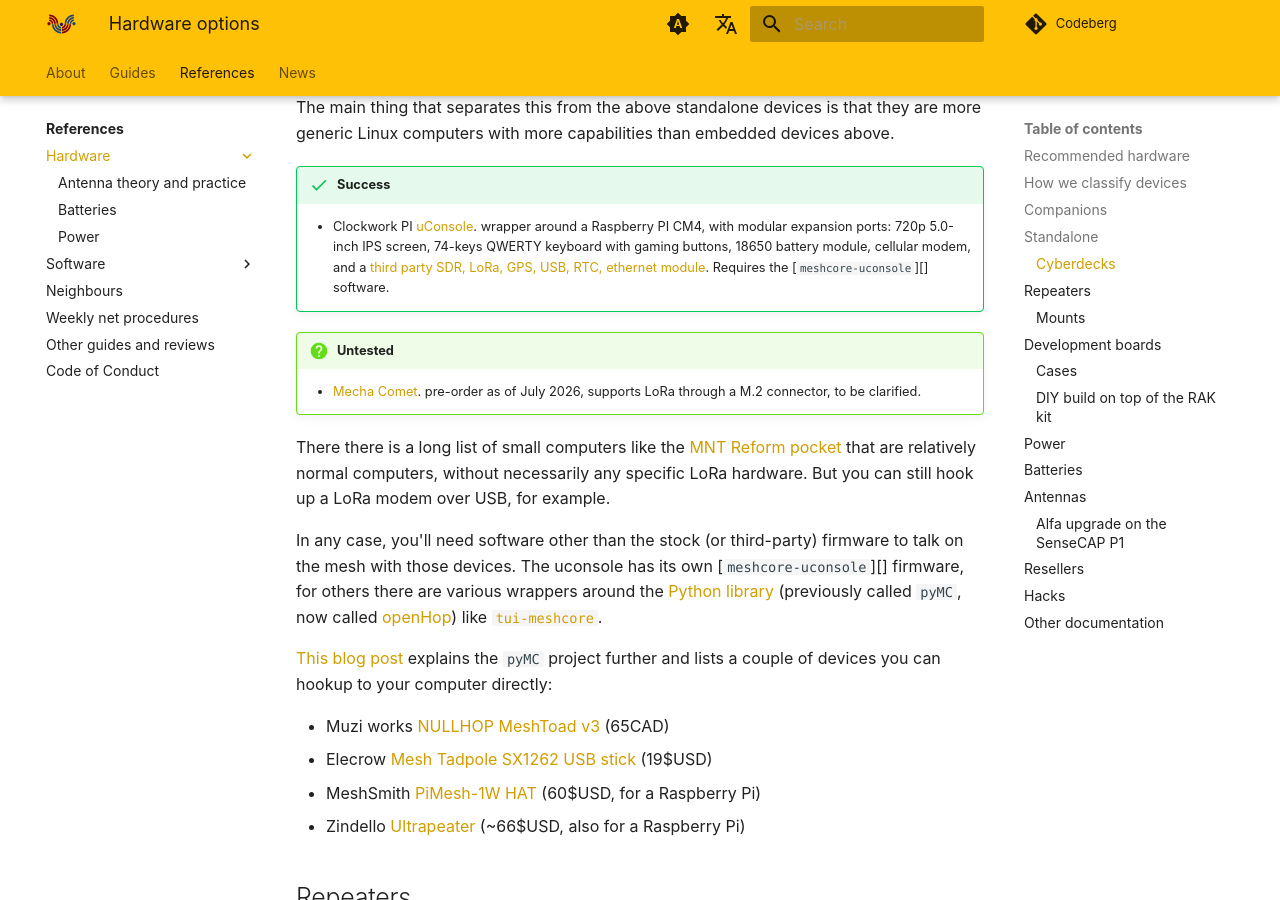
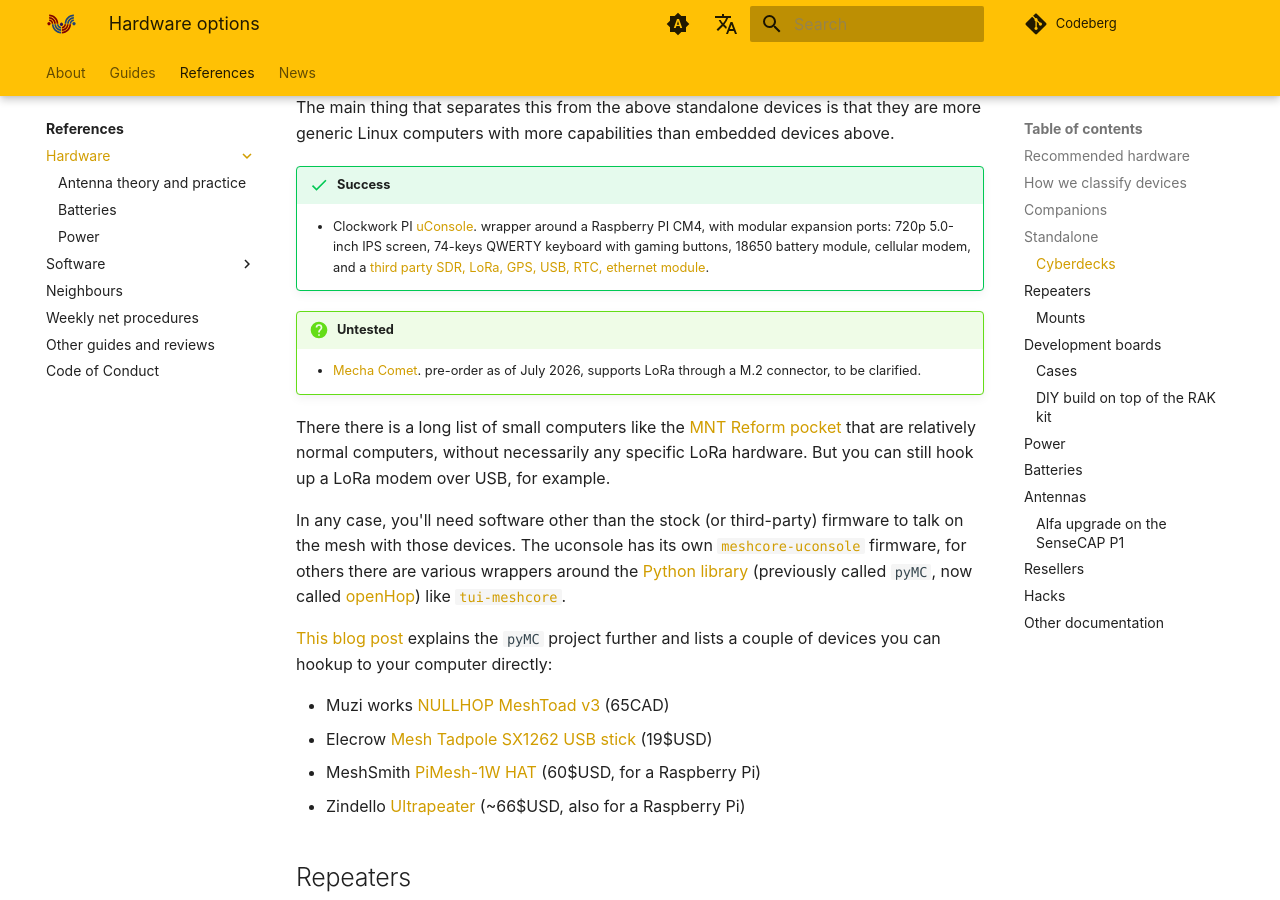
Before and after one commit to ReseauLibre/lora.reseaulibre.ca, an MkDocs documentation site: the page built from docs/references/hardware/index.md, in a window 1280 px wide and 900 px high, scrolled down 5207 px. Built offline with MkDocs 1.6.1 and Material for MkDocs 9.7.7, drawn with Linux system fonts in a browser that asks for light colours; plug-ins that fetch from the network failed and are left out; comment, search, counter and statistics services are not loaded.

Commit message:
hardware: fix markup, again

```diff
--- a/docs/references/hardware/index.md
+++ b/docs/references/hardware/index.md
@@ -278,10 +278,7 @@
     wrapper around a Raspberry PI CM4, with modular expansion ports: 720p 5.0-inch IPS screen,
     74-keys QWERTY keyboard with gaming buttons, 18650 battery
     module, cellular modem, and a [third party SDR, LoRa, GPS, USB,
-    RTC, ethernet module](https://hackergadgets.com/products/uconsole-aio-v2?variant=47045380735150). Requires
-    the [`meshcore-uconsole`][] software.
-
- [`meshcore-uconsole`]: https://github.com/cwill747/meshcore-uconsole
+    RTC, ethernet module](https://hackergadgets.com/products/uconsole-aio-v2?variant=47045380735150).
 
 !!! question "Untested"
 
@@ -295,7 +292,7 @@
 
 In any case, you'll need software other than the stock (or
 third-party) firmware to talk on the mesh with those devices. The
-uconsole has its own [`meshcore-uconsole`][] firmware, for others
+uconsole has its own [`meshcore-uconsole`](https://github.com/cwill747/meshcore-uconsole) firmware, for others
 there are various wrappers around the [Python library](https://blog.meshcore.io/2026/05/12/pymc-intro) (previously
 called `pyMC`, now called [openHop](https://github.com/openhop-dev)) like [`tui-meshcore`](https://github.com/guax/tui-meshcore).
 
```
